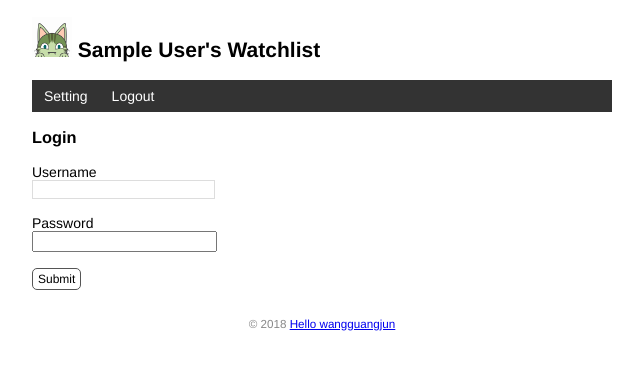
After one commit to wangguangjun1986/watchlist, a Flask app: template templates/login.html in a window 1280 px wide. The commit adds this page. Shown: the top 370 px of the page, without its empty margins (318-961 px from the left). Run offline with Flask 2, Linux system fonts and the light colour scheme; the template is opened without the code that fills it, so the values that code supplies are empty; the visitor is signed in with stand-in values (Sample User, id 1); data comes from the database, SQL or seed files in the repository.

Commit message:
eight chapter

```diff
--- a/app.py
+++ b/app.py
@@ -1,7 +1,9 @@
 from flask import Flask,escape,url_for,render_template,request,flash,redirect
 from flask_sqlalchemy import SQLAlchemy
 import pymysql
+from werkzeug.security import generate_password_hash,check_password_hash
 import click
+from flask_login import LoginManager,UserMixin,login_user,logout_user,login_required,current_user
 
 
 app=Flask(__name__)
@@ -10,39 +12,30 @@ app.config['SQLALCHEMY_TRACK_MODIFICATIONS'] = False
 app.config['SECRET_KEY']='HARD TO GUESS'
 
 db=SQLAlchemy(app)
+login_manager=LoginManager(app)
+login_manager.login_view='login'
+
+@login_manager.user_loader
+def load_user(user_id):
+    user=User.query.get(int(user_id))
+    return user
 
 
-name = 'wangguangjun'
-movies = [
-    {'title': 'My Neighbor Totoro', 'year': '1988'},
-    {'title': 'Dead Poets Society', 'year': '1989'},
-    {'title': 'A Perfect World', 'year': '1993'},
-    {'title': 'Leon', 'year': '1994'},
-    {'title': 'Mahjong', 'year': '1996'},
-    {'title': 'Swallowtail Butterfly', 'year': '1996'},
-    {'title': 'King of Comedy', 'year': '1999'},
-    {'title': 'Devils on the Doorstep', 'year': '1999'},
-    {'title': 'WALL-E', 'year': '2008'},
-    {'title': 'The Pork of Music', 'year': '2012'},
-]
-
-
-@app.cli.command()  # 注册为命令
-@click.option('--drop', is_flag=True, help='Create after drop.')  # 设置选项
+@app.cli.command()
+@click.option('--drop', is_flag=True, help='Create after drop.')
 def initdb(drop):
     """Initialize the database."""
-    if drop:  # 判断是否输入了选项
+    if drop:
         db.drop_all()
     db.create_all()
-    click.echo('Initialized database.')  # 输出提示信息
+    click.echo('Initialized database.')
+
 
 @app.cli.command()
 def forge():
     """Generate fake data."""
     db.create_all()
-
-    # 全局的两个变量移动到这个函数内
-    name = 'wangguangjun'
+    name = 'jun'
     movies = [
         {'title': 'My Neighbor Totoro', 'year': '1988'},
         {'title': 'Dead Poets Society', 'year': '1989'},
@@ -55,20 +48,46 @@ def forge():
         {'title': 'WALL-E', 'year': '2008'},
         {'title': 'The Pork of Music', 'year': '2012'},
     ]
-
     user = User(name=name)
     db.session.add(user)
     for m in movies:
         movie = Movie(title=m['title'], year=m['year'])
         db.session.add(movie)
-
     db.session.commit()
     click.echo('Done.')
 
+@app.cli.command()
+@click.option('--username', prompt=True, help='The username used to login.')
+@click.option('--password', prompt=True, hide_input=True, confirmation_prompt=True, help='The password used to login.')
+def admin(username, password):
+    """Create user."""
+    db.create_all()
 
-class User(db.Model):
+    user = User.query.first()
+    if user is not None:
+        click.echo('Updating user...')
+        user.username = username
+        user.set_password(password)  # 设置密码
+    else:
+        click.echo('Creating user...')
+        user = User(username=username, name='Admin')
+        user.set_password(password)  # 设置密码
+        db.session.add(user)
+
+    db.session.commit()  # 提交数据库会话
+    click.echo('Done.')
+
+class User(db.Model,UserMixin):
     id=db.Column(db.Integer,primary_key=True)
     name=db.Column(db.String(20))
+    username=db.Column(db.String(20))
+    password_hash=db.Column(db.String(128))
+
+    def set_password(self,password):
+        self.password_hash=generate_password_hash(password)
+
+    def validate_password(self,password):
+        return check_password_hash(self.password_hash,password)
 
 class Movie(db.Model):
     id=db.Column(db.Integer,primary_key=True)
@@ -78,9 +97,11 @@ class Movie(db.Model):
 @app.route('/',methods=['GET','POST'])
 def index():
     if request.method=='POST':
+        if not current_user.is_authenticated:
+            return redirect(url_for("index"))
         title=request.form.get('title')
         year=request.form.get('year')
-        if not title or not year or len(year) > 4 or len(title) > 60:
+        if not title or not year or len(year) != 4 or len(title) > 60:
             flash('Invalid input')
             return redirect(url_for('index'))
         movie=Movie(title=title,year=year)
@@ -93,6 +114,7 @@ def index():
 
 
 @app.route('/movie/edit/<int:movie_id>',methods=['GET','POST'])
+@login_required
 def edit(movie_id):
     movie=Movie.query.get_or_404(movie_id)
     if request.method=='POST':
@@ -109,6 +131,7 @@ def edit(movie_id):
     return render_template('edit.html',movie=movie)
 
 @app.route('/movie/delete/<int:movie_id>',methods=['POST'])
+@login_required
 def delete(movie_id):
     movie=Movie.query.get_or_404(movie_id)
     db.session.delete(movie)
@@ -116,6 +139,45 @@ def delete(movie_id):
     flash('Item deleted')
     return redirect(url_for('index'))
 
+
+@app.route('/login',methods=['GET','POST'])
+def login():
+    if request.method=='POST':
+        username=request.form.get('username')
+        password=request.form.get('password')
+
+        if not username or not password:
+            flash('Invalid input')
+            return redirect(url_for('login'))
+        user=User.query.first()
+        if username==user.username and user.validate_password(password):
+            login_user(user)
+            flash('Login success')
+            return redirect(url_for('index'))
+        flash('Invalid username or password')
+        return redirect(url_for('login'))
+    return render_template('login.html')
+
+@app.route('/logout')
+@login_required  # 用于视图保护，后面会详细介绍
+def logout():
+    logout_user()  # 登出用户
+    flash('Goodbye.')
+    return redirect(url_for('index'))  # 重定向回首页
+
+@app.route('/settings',methods=['GET','POST'])
+@login_required
+def settings():
+    if request.method=='POST':
+        name=request.form.get('name')
+        if not name or len(name) >20:
+            flash("Invalid input")
+            return redirect(url_for('settings'))
+        current_user.name=name
+        db.session.commit()
+        flash("setting upgraded.")
+        return redirect(url_for('index'))
+    return render_template('settings.html')
 
 @app.errorhandler(404)
 def page_not_found(e):
--- a/static/style.css
+++ b/static/style.css
@@ -87,7 +87,7 @@ input[name=year] {
     float: right;
 }
 
-.imdb {
+.douban {
     font-size: 12px;
     font-weight: bold;
     color: black;
--- a/templates/base.html
+++ b/templates/base.html
@@ -19,7 +19,13 @@
     </h2>
     <nav>
         <ul>
+            {% if current_user.is_authenticated %}
+            <li><a href="{{url_for('settings')}}">Setting</a></li>
+            <li><a href="{{url_for('logout')}}"> Logout </a></li>
+            {% else %}
             <li><a href="{{ url_for('index') }}">Home</a></li>
+            <li><a href="{{url_for('login')}}">Login</a></li>
+            {% endif %}
         </ul>
     </nav>
     {% block content %}{% endblock %}
--- a/templates/index.html
+++ b/templates/index.html
@@ -2,20 +2,24 @@
 
 {% block content %}
 <p>{{ movies|length }} Titles</p>
+{% if current_user.is_authenticated %}
 <form method ="post">
     Name <input type="text" name="title" autocomplete="off" required>
     Year <input type="text" name="year" autocomplete="off" required>
     <input class="btn" type="submit" name="submit" value="Add">
 </form>
+{% endif %}
 <ul class="movie-list">
     {% for movie in movies %}
     <li>{{ movie.title }} - {{ movie.year }}
         <span class="float-right">
+            {% if current_user.is_authenticated %}
             <a class="btn" href="{{ url_for('edit',movie_id=movie.id)}}">Edit</a>
             <form class="inline-form" method="post" action="{{ url_for('delete', movie_id=movie.id) }}">
                 <input class="btn" type="submit" name="delete" value="Delete" onclick="return confirm('Are you sure?')">
             </form>
-            <a class="imdb" href="https://movie.douban.com/subject_search?search_text={{ movie.title }}" target="_blank" title="Find this movie on IMDb">DouBan</a>
+            {% endif %}
+            <a class="douban" href="https://movie.douban.com/subject_search?search_text={{ movie.title }}" target="_blank" title="Find this movie on douban">DouBan</a>
         </span>
     </li>
     {% endfor %}
--- /dev/null
+++ b/templates/login.html
@@ -0,0 +1,13 @@
+{% extends 'base.html' %}
+
+{% block content %}
+<h3>Login</h3>
+<form method="post">
+    Username<br>
+    <input type="text" name="username" required><br><br>
+    Password<br>
+    <!-- 密码输入框的 type 属性使用 password，会将输入值显示为圆点 -->
+    <input type="password" name="password" required><br><br>
+    <input class="btn" type="submit" name="submit" value="Submit">
+</form>
+{% endblock %}
```
Also changed, not shown: templates/settings.html (added, +9 -0 lines).
